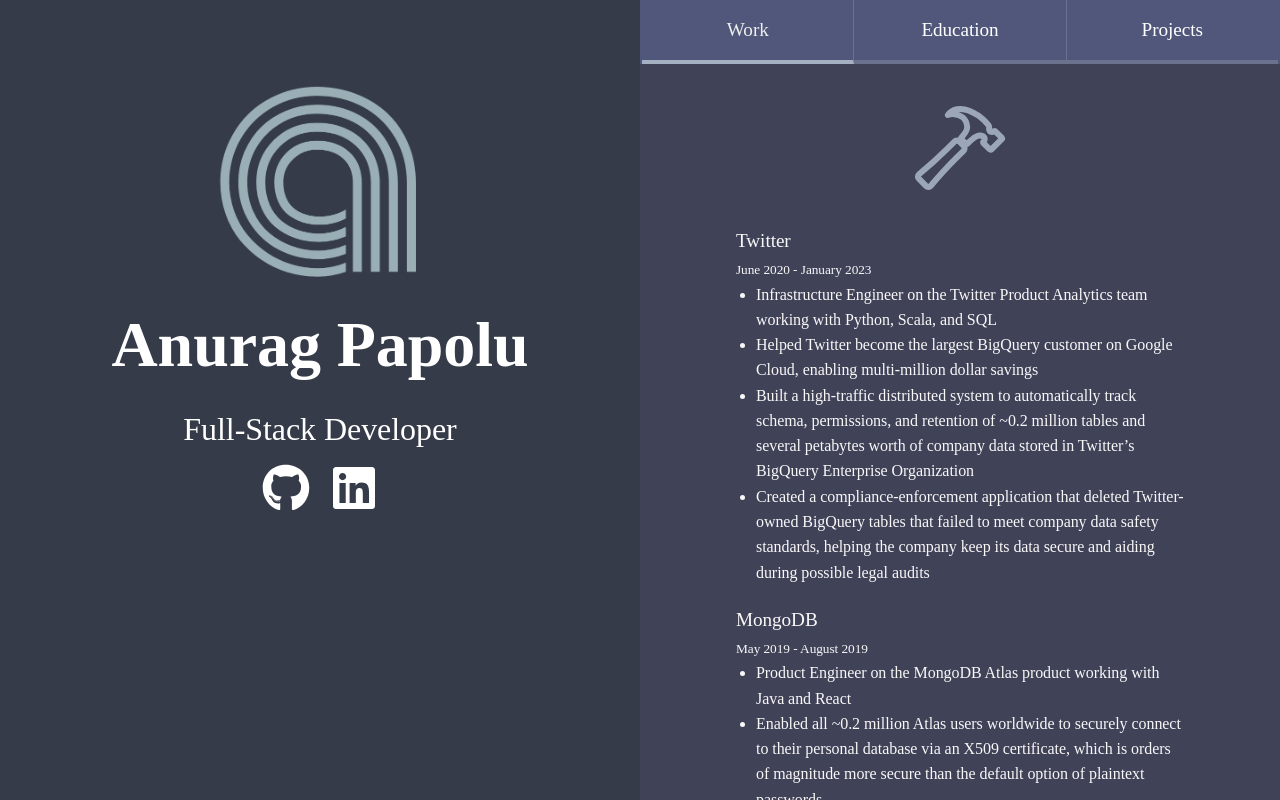
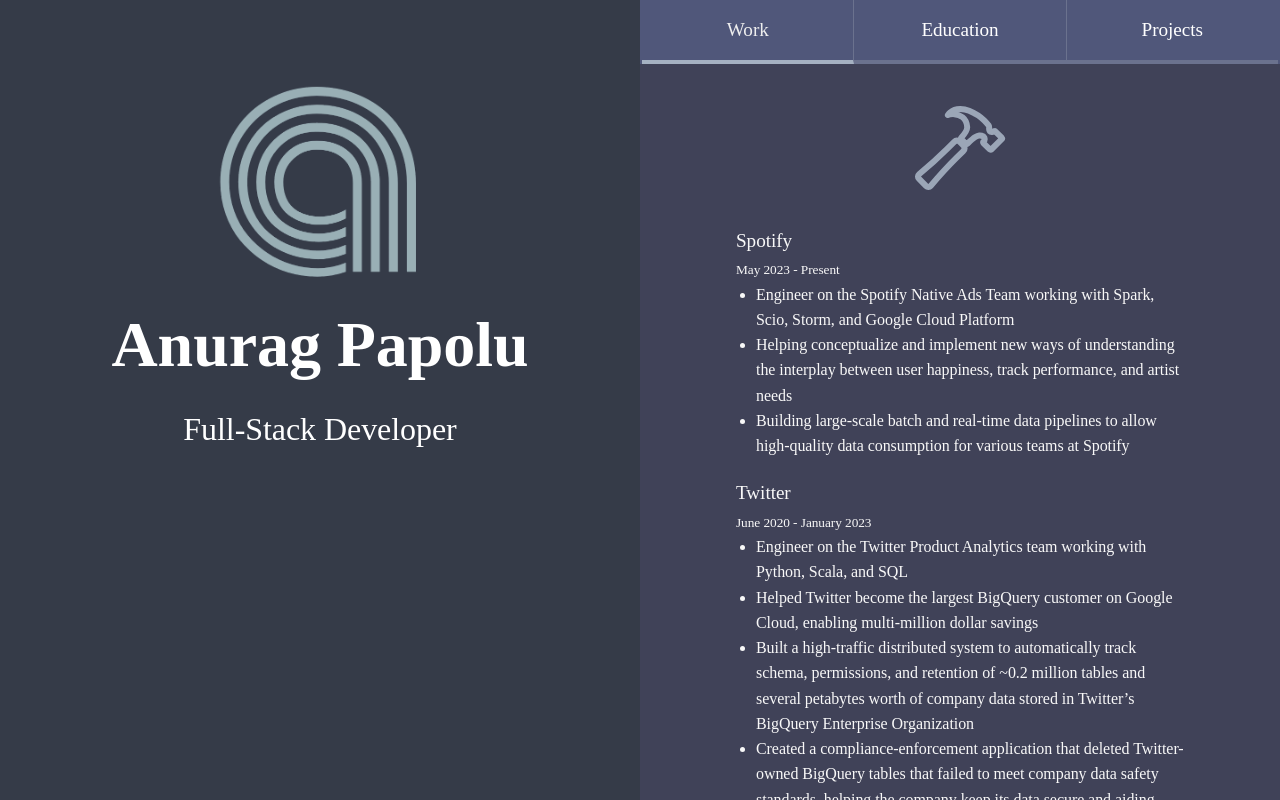
Before and after one commit to anuragpapolu/anuragpapolu.github.io, a React (Create React App) app: page / in a window 1280 px wide. Built offline with nearby package versions, Linux system fonts and the light colour scheme; a web font is replaced by a local one.

Commit message:
Joined Spotify

```diff
--- a/src/components/Intro.jsx
+++ b/src/components/Intro.jsx
@@ -12,12 +12,6 @@
           <img src="logo.png" className="logo" />
 		      <h1 className="header">Anurag Papolu</h1>
 		      <p className="center">Full-Stack Developer</p>
-          <a href="https://github.com/anuragpapolu" target="_blank" rel="noopener noreferrer">
-            <FaGithub/>
-          </a>
-          <a href="https://www.linkedin.com/in/anuragpapolu/" target="_blank" rel="noopener noreferrer">
-            <FaLinkedin/>
-          </a>
           <button className="btn-down" onClick={ scrollToMainContent }>
             <BsChevronCompactDown/>
           </button>
--- a/src/data/work.json
+++ b/src/data/work.json
@@ -1,10 +1,20 @@
 [
+	{
+		"title": "Spotify",
+		"startDate": "May 2023",
+		"endDate": "Present",
+		"notes": [
+			"Engineer on the Spotify Native Ads Team working with Spark, Scio, Storm, and Google Cloud Platform",
+			"Helping conceptualize and implement new ways of understanding the interplay between user happiness, track performance, and artist needs",
+			"Building large-scale batch and real-time data pipelines to allow high-quality data consumption for various teams at Spotify"
+		]
+	},
 	{
 		"title": "Twitter",
 		"startDate": "June 2020",
 		"endDate": "January 2023",
 		"notes": [
-			"Infrastructure Engineer on the Twitter Product Analytics team working with Python, Scala, and SQL",
+			"Engineer on the Twitter Product Analytics team working with Python, Scala, and SQL",
 			"Helped Twitter become the largest BigQuery customer on Google Cloud, enabling multi-million dollar savings",
 			"Built a high-traffic distributed system to automatically track schema,  permissions, and retention of ~0.2 million tables and several  petabytes worth of company data stored in Twitter’s BigQuery Enterprise Organization",
 			"Created a compliance-enforcement application that deleted Twitter-owned BigQuery tables that failed to meet company data safety standards, helping the company keep its data secure and aiding during possible legal audits"
@@ -15,7 +25,7 @@
 		"startDate": "May 2019",
 		"endDate": "August 2019",
 		"notes": [
-			"Product Engineer on the MongoDB Atlas product working with Java and React",
+			"Engineer on the MongoDB Atlas product working with Java and React",
 			"Enabled all ~0.2 million Atlas users worldwide to securely connect to their personal database via an X509 certificate, which is orders of magnitude more secure than the default option of plaintext passwords",
 			"Collaborated with UI designers to add features to simplify certificate management for users of Atlas’s web portal"
 		]
@@ -25,7 +35,7 @@
 		"startDate": "May 2018",
 		"endDate": "August 2018",
 		"notes": [
-			"Product Engineer on the Uber Freight product working with GoLang and React",
+			"Engineer on the Uber Freight product working with GoLang and React",
 			"Built email reminder systems to relay payment updates to all ~0.3 million Uber Freight truck drivers nationwide, improving upon the freight industry’s typical communication delay from > 30 days  to < 24 hours",
 			"Collaborated with UI designers to add features to the Uber Freight Operations team’s internal dashboard"
 		]
--- a/src/scss/Intro.scss
+++ b/src/scss/Intro.scss
@@ -19,18 +19,6 @@
     }
     p {
       margin-bottom: 10px;
-    }
-    a {
-      color: white;
-      text-decoration: none;
-      margin: 10px;
-      transition: 0.3s;
-      &:hover {
-        opacity: 0.6;
-      }
-      svg {
-        font-size: 150%;
-      }
     }
     .btn-down {
       display: none;
```
